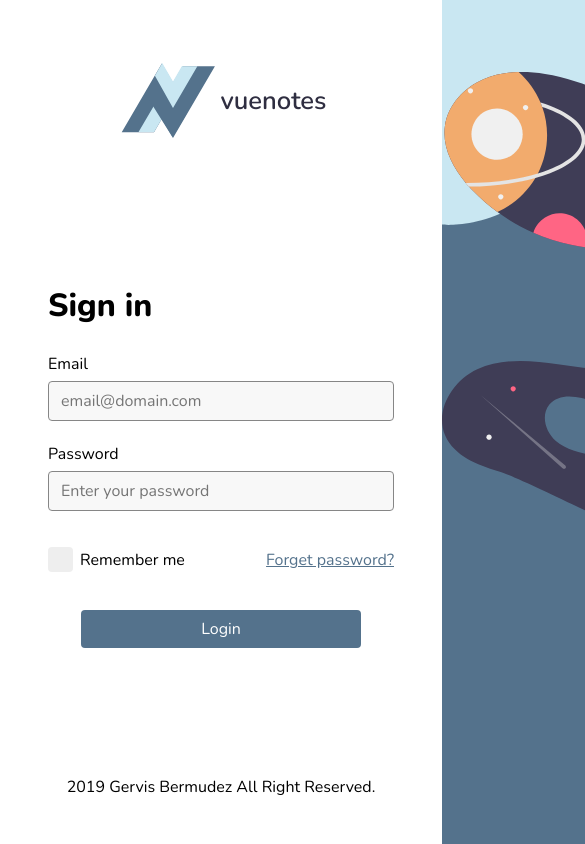
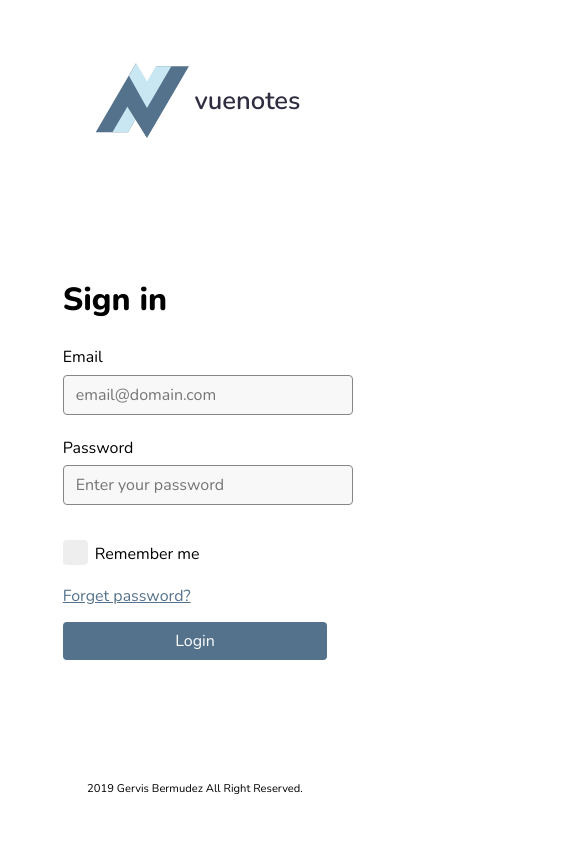
Before and after one commit to gervisbermudez/VueNotes, a Vue app: page /login in a window 390 px wide. Shown: the top 844 px of the page, 585 px wide, since content can reach past the window. Built offline with nearby package versions, Linux system fonts and the light colour scheme.

Commit message:
fix: login responsive

```diff
--- a/src/layout/LoginLayout.vue
+++ b/src/layout/LoginLayout.vue
@@ -176,13 +176,20 @@ export default {
 .cover-img {
   z-index: 2;
   position: relative;
-  margin-top: -3rem;
+  width: 90%;
+}
+
+.cover-img img {
+  max-width: 100%;
+  margin: auto;
+  display: block;
 }
 
 .cover-text {
   font-family: "Nunito", sans-serif;
   text-align: center;
   margin: 2rem;
+  z-index: 2;
 }
 
 .title {
@@ -223,4 +230,79 @@ export default {
   display: flex;
   justify-content: center;
 }
+
+.copyright-zone {
+  font-size: 0.7rem;
+}
+
+@media screen and (max-width: 1200px) {
+  .container {
+    grid-template-columns: 1.2fr 1fr;
+  }
+
+  .cover-img {
+    width: 80%;
+  }
+}
+
+@media screen and (max-width: 900px) {
+  .cover-img {
+    width: 60%;
+  }
+
+  .login-form {
+    padding: 0 2rem;
+    width: 100%;
+  }
+
+  .login-form input[type="text"],
+  .login-form input[type="password"] {
+    width: 100%;
+  }
+
+  .btn {
+    width: 100%;
+  }
+
+  .form-action {
+    width: 100%;
+  }
+
+  .form-action .input-form {
+    width: auto;
+    width: 100%;
+  }
+
+  .title {
+    font-size: 2rem;
+  }
+}
+
+@media screen and (max-width: 760px) {
+  .container {
+    grid-template-columns: 1fr;
+  }
+
+  .cover {
+    display: none;
+  }
+
+  .login-form {
+    width: 70%;
+  }
+}
+
+@media screen and (max-width: 500px) {
+  .login-form {
+    width: 90%;
+  }
+
+  .form-footer {
+    display: flex;
+    flex-direction: column;
+    align-content: flex-start;
+    justify-content: flex-start;
+    align-items: flex-start;
+  }
+}
 </style>
```
